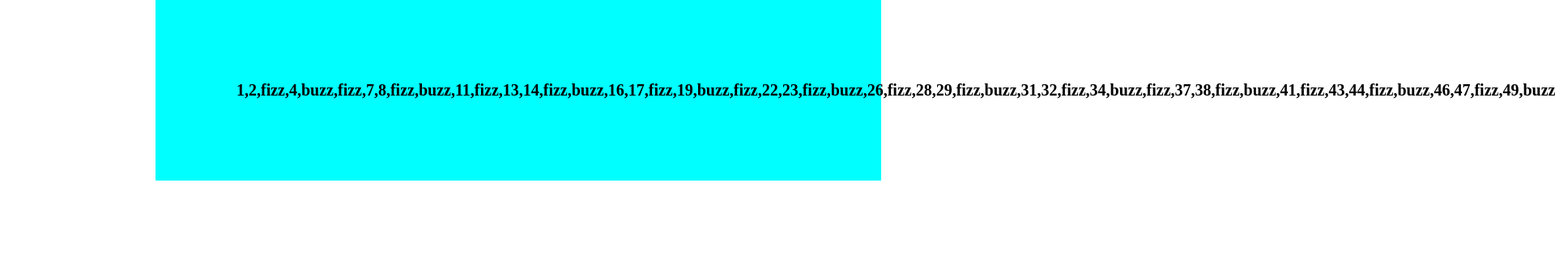
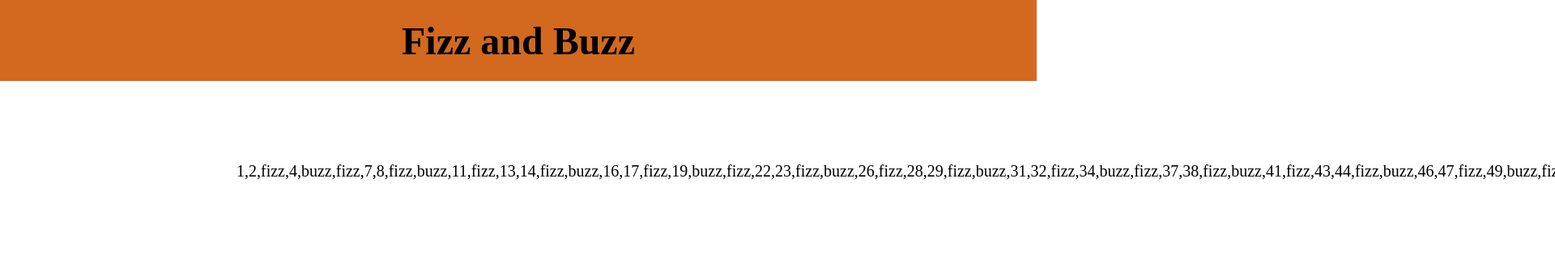
Before and after one commit to adalpo87/js-fizzbuzz, a plain HTML site: page index.html in a window 1280 px wide. Shown: the top 326 px of the page at 81% size, 1920 px wide, since content can reach past the window. Drawn offline with Linux system fonts and the light colour scheme.

Commit message:
problema array con html

```diff
--- a/assets/css/style.css
+++ b/assets/css/style.css
@@ -7,9 +7,19 @@
 .container{
   width: 70%;
   margin:auto;
-  background-color: aqua;
   padding: 100px;
 }
+
+header{
+  height: 100px;
+  background-color: chocolate;
+  display: flex;
+  justify-content: center;
+  align-items: center;
+  font-size: 24px;
+}
+
+
 
 #lista{
   font-size: 20px;
--- a/index.html
+++ b/index.html
@@ -8,9 +8,13 @@
   <title>Document</title>
 </head>
 <body>
+
+  <header>
+    <h1>Fizz and Buzz</h1>
+  </header>
    <main class="container">
 
-    <h1 id="lista"></h1>
+    <p id="lista"></p>
    </main>
 
 
```
